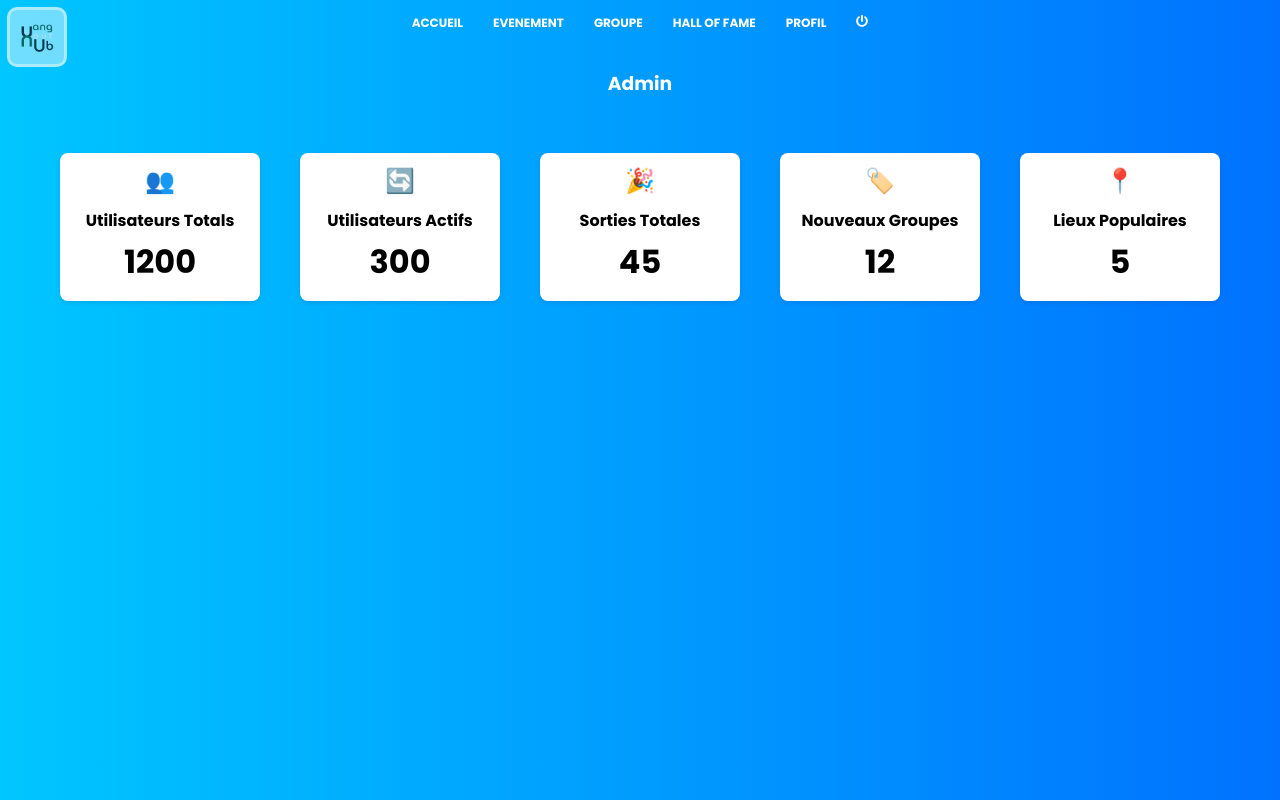
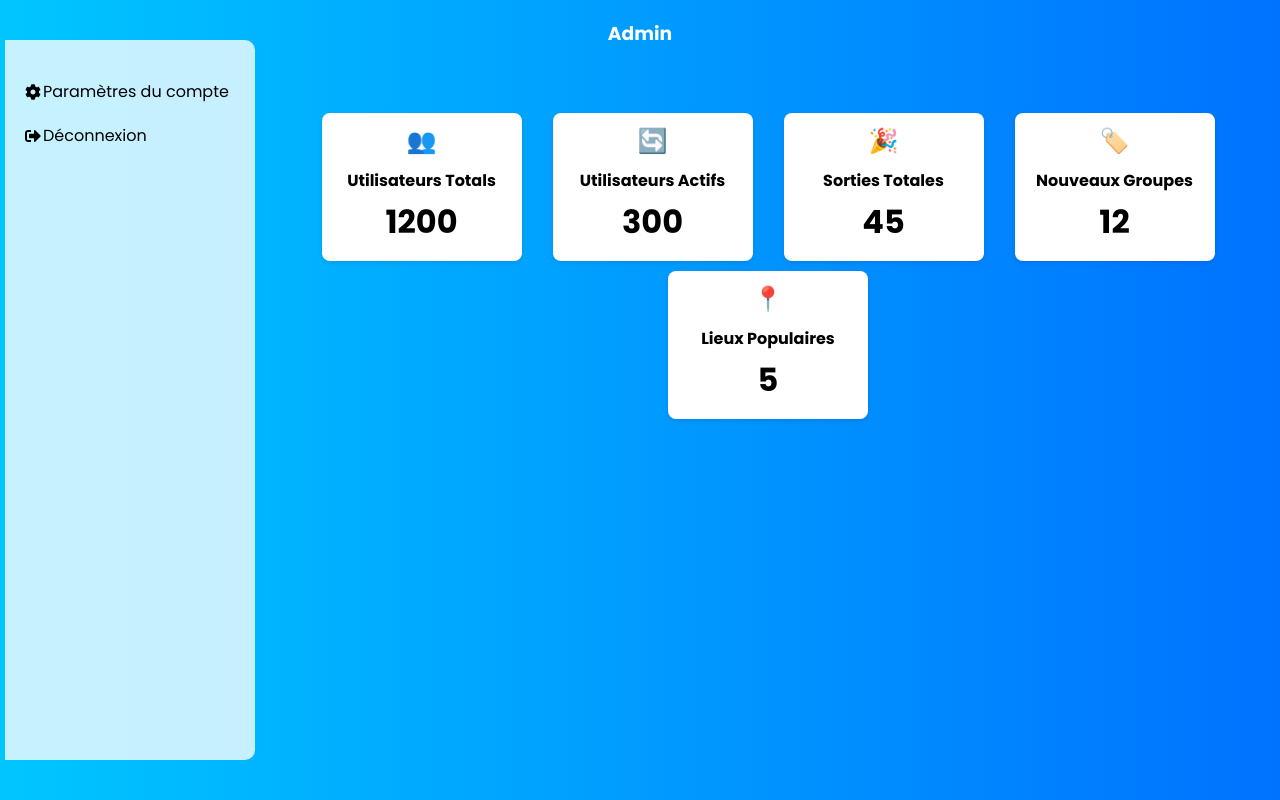
Before and after one commit to RomeoVandoolaeghe/Projet_Fin_Annee_2024, a React (Vite) app in the folder vite/: page /AccueilAdmin in a window 1280 px wide. Built offline with nearby package versions, Linux system fonts and the light colour scheme.

Commit message:
AdminAccueil

```diff
--- a/vite/src/App.jsx
+++ b/vite/src/App.jsx
@@ -1,4 +1,4 @@
-import React, { useEffect,useState, createContext } from 'react';
+import React, { useEffect, useState, createContext } from 'react';
 import { BrowserRouter as Router, Routes, Route } from 'react-router-dom';
 import Navbar from './components/Navbar/Navbar.jsx';
 import Events from './pages/user/Events/Events.jsx';
@@ -13,6 +13,7 @@ import AddFriend from './pages/user/AddFriend/AddFriend.jsx';
 import Group from './pages/user/Group/Group.jsx';
 import CreateGroup from './pages/user/CreateGroup/CreateGroup.jsx';
 import AccueilAdmin from './pages/admin/AccueilAdmin/AccueilAdmin.jsx'
+import SideBar from './components/Sidebar/Sidebar.jsx';
 import './App.css';
 
 export const UserContext = createContext(null);
@@ -32,8 +33,6 @@ function App() {
   ]);
   // const [error, setError] = useState(null);
 
-
-
   const [user, setUser] = useState(null);
 
   const addGroup = (groupName, users) => {
@@ -50,8 +49,8 @@ function App() {
   return (
     <UserContext.Provider value={{ user, setUser }}>
       <Router>
-        {window.location.pathname !== '/' && <div className="logo"><img src="logo.png" alt="Logo du site" /></div>}
-        {window.location.pathname !== '/' && <Navbar />}
+        {window.location.pathname !== '/' && window.location.pathname !== '/AccueilAdmin' && <div className="logo"><img src="logo.png" alt="Logo du site" /></div>}
+        {window.location.pathname !== '/' && window.location.pathname !== '/AccueilAdmin' && <Navbar />}
         {/* {window.location.pathname !== '/' && <SideBar />} */}
         <Routes>
           <Route path='/' element={<Login />} />
--- a/vite/src/components/Sidebar/Sidebar.css
+++ b/vite/src/components/Sidebar/Sidebar.css
@@ -1,43 +1,19 @@
-/* Sidebar container */
   .sidebar {
     position: fixed;
-  top: 0;
-  right: 0; /* Changer left à right pour positionner la sidebar à droite */
-  height: 100%;
+    top: 50%;
+    left: 0;
+    height: 90%;
     width: 250px;
     background: rgba(255, 255, 255, 0.776);
     color: black;
     transition: transform 0.3s ease-in-out;
-  transform: translateX(250px); /* Ajuster la transformation initiale pour qu'elle soit hors de la vue à droite */
+    transform: translateX(0) translateY(-50%);
     z-index: 1000;
+    border-top-right-radius: 10px;
+    border-bottom-right-radius: 10px;
+    margin-left: 5px;
   }
 
-.sidebar.open {
-  transform: translateX(0);
-}
-
-/* Sidebar toggle button */
-.sidebar-toggle {
-  display: flex;
-  justify-content: center;
-  align-items: center;
-  position: absolute;
-  width: 50px;
-  height: 50px;
-  top: 10px;
-  left: -50px; /* Positionner le bouton à gauche de la sidebar */
-  color: white;
-  padding: 10px;
-  border-radius: 5px 0 0 5px;
-  cursor: pointer;
-}
-
-
-
-
-.sidebar-toggle:hover {
-  background: rgba(0, 229, 255, 0.308);
-}
 
 /* Sidebar navigation */
 .sidebar-nav {
@@ -61,7 +37,8 @@
 }
 
 .sidebar-nav ul li a span {
-  margin-left: 10px;
+  margin-left: 5px;
+  margin-left: 2px;
 }
 
 .sidebar-nav ul li a:hover {
--- a/vite/src/components/Sidebar/Sidebar.jsx
+++ b/vite/src/components/Sidebar/Sidebar.jsx
@@ -1,17 +1,11 @@
-import React, { useState } from 'react';
+
+import React from 'react';
 import { Link } from 'react-router-dom';
 import { FaBars, FaUser, FaCog, FaSignOutAlt } from 'react-icons/fa';
 import './Sidebar.css';
 import axios from 'axios';
 
 const Sidebar = () => {
-  const [isOpen, setIsOpen] = useState(false);
-
-  const toggleSidebar = () => {
-    setIsOpen(!isOpen);
-  };
-
-
   const handleLogout = () => {
     axios.post('http://localhost:3000/logout', { withCredentials: true })
       .then(response => {
@@ -22,15 +16,9 @@ const Sidebar = () => {
       });
   }
 
+  return (
+    <div className="sidebar">
 
-
-  return (
-    <>
-      {isOpen && <div onClick={toggleSidebar} className="overlay"></div>}
-      <div className={`sidebar ${isOpen ? 'open' : ''}`}>
-        <div className="sidebar-toggle" onClick={toggleSidebar}>
-          <FaBars />
-        </div>
       <nav className="sidebar-nav">
         <ul>
           <li>
@@ -46,7 +34,6 @@ const Sidebar = () => {
         </ul>
       </nav>
     </div>
-    </>
   );
 };
 
--- a/vite/src/pages/admin/AccueilAdmin/AccueilAdmin.css
+++ b/vite/src/pages/admin/AccueilAdmin/AccueilAdmin.css
@@ -5,3 +5,23 @@
     padding: 20px;
     height: 100%;
   }
+
+  .contenu-principal {
+    display: flex;
+    justify-content: space-between;
+
+  }
+
+  .colonne {
+    padding: 10px;
+    color: black;
+    text-align: center;
+  }
+
+  .colonne:nth-child(1) {
+    width: 20%;
+  }
+
+  .colonne:nth-child(2) {
+    width: 80%;
+  }
--- a/vite/src/pages/admin/AccueilAdmin/AccueilAdmin.jsx
+++ b/vite/src/pages/admin/AccueilAdmin/AccueilAdmin.jsx
@@ -1,6 +1,7 @@
 import React from 'react';
 import './AccueilAdmin.css';
 import GlobalStats from '../../../components/GlobalStats/GlobalStats';
+import Sidebar from '../../../components/Sidebar/Sidebar';
 
 function AccueilAdmin () {
 
@@ -9,8 +10,17 @@ function AccueilAdmin () {
     <div className='header'>
       <h3> Admin </h3>
     </div>
+    <div className="Admin">
+      <div className="contenu-principal">
+        <div className="colonne">
+          <Sidebar />
+        </div>
+        <div className="colonne">
           <div className="home">
             <GlobalStats />
+          </div>
+        </div>
+      </div>
     </div>
   </>
   );
```
Also changed, not shown: vite/src/components/GlobalStats/GlobalStats.jsx (line endings or trailing spaces). Lines whose indentation alone changed are shown as unchanged.
